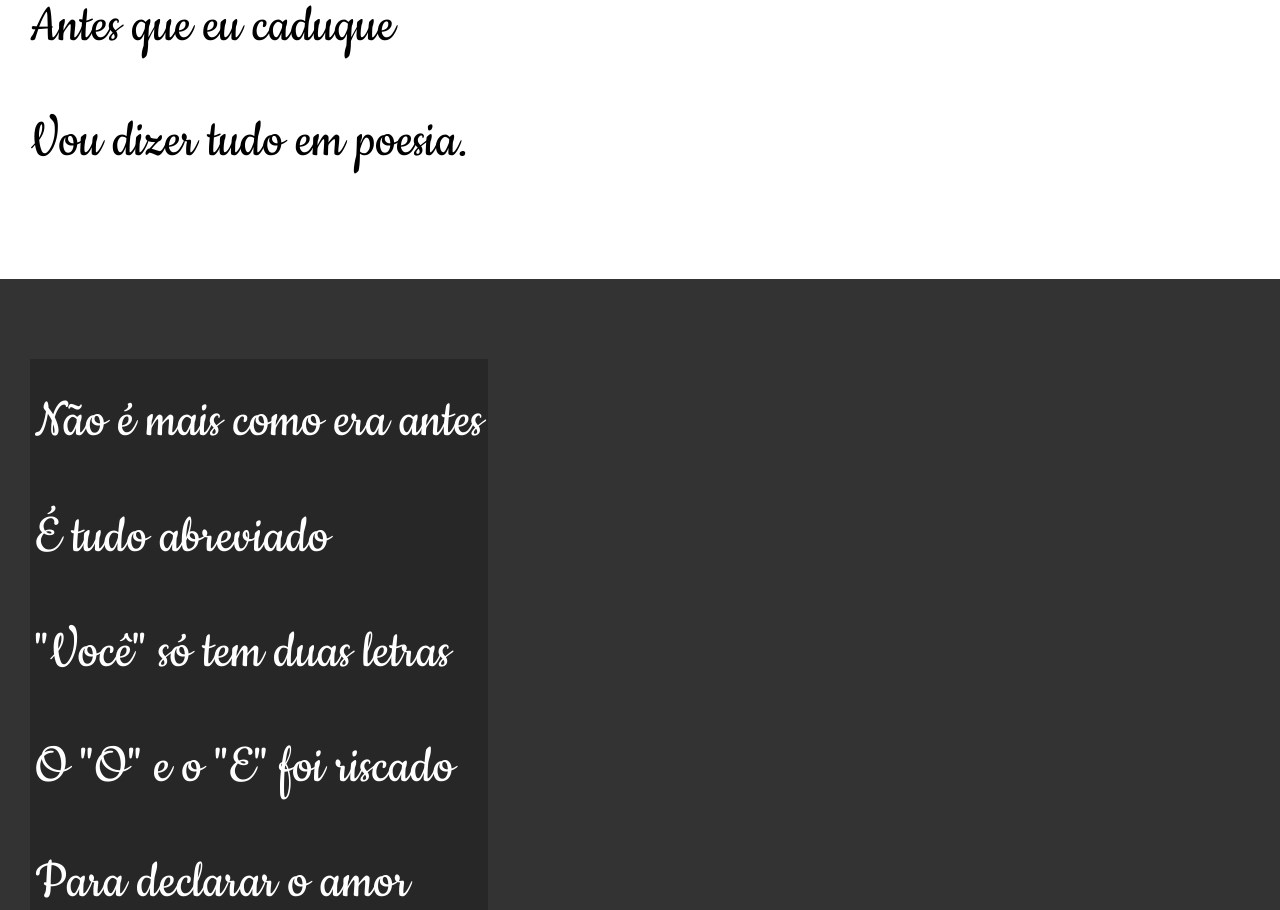
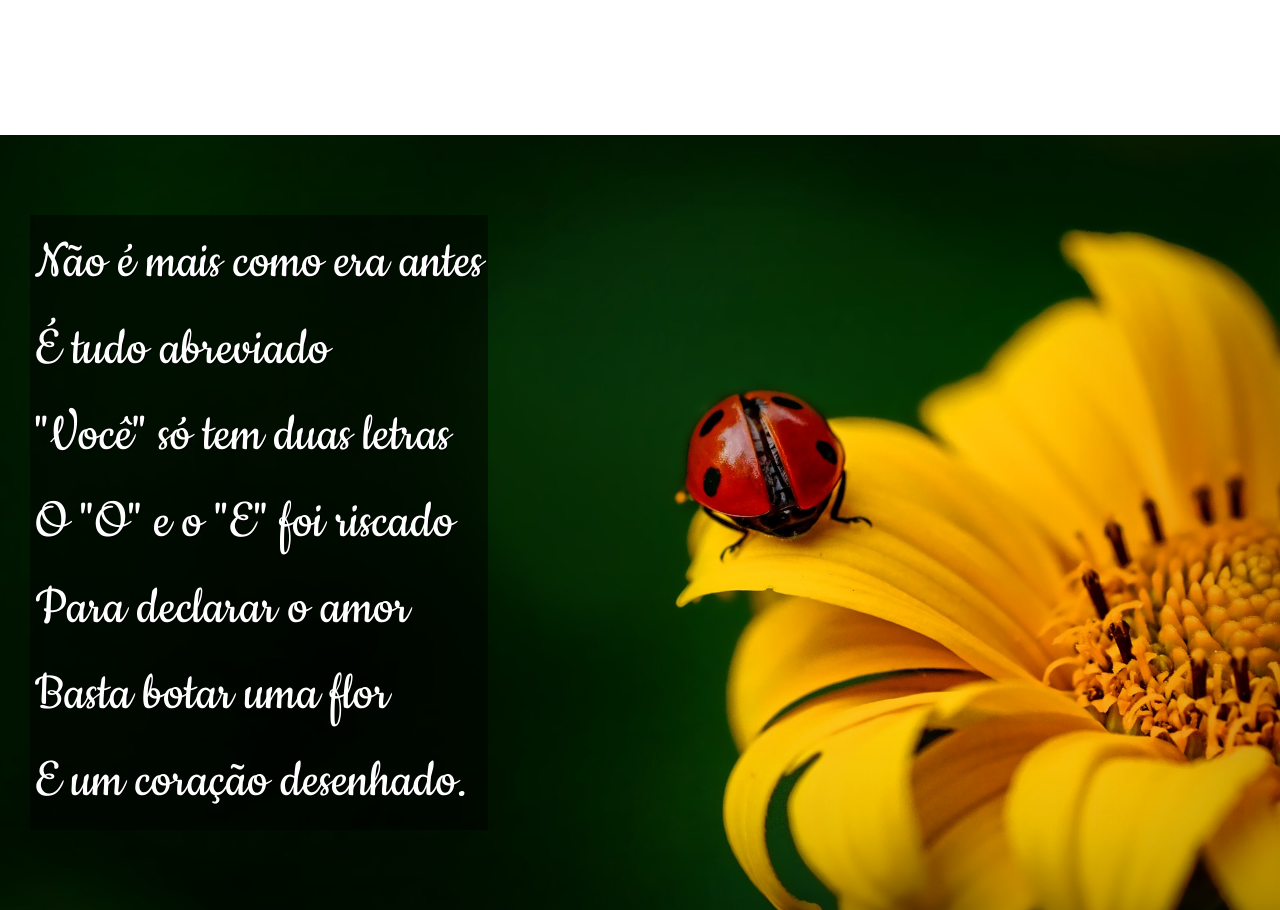
Before and after one commit to 007-LONE/html-css, a plain HTML site: page desafios/d012/index.html in a window 1280 px wide. Shown: the part 820-1730 px from the top of the page. Drawn offline with Linux system fonts and the light colour scheme.

Commit message:
desafio concluido

```diff
--- a/desafios/d012/estilo/style.css
+++ b/desafios/d012/estilo/style.css
@@ -53,10 +53,14 @@
 section {
     padding-top: 10vh;
     padding-bottom: 10vh;
-    line-height: 2em;
+    line-height: 1.5em;
     padding-left: 30px;
     font-family: var(--fonte3);
     font-size: 4.5vw;
+}
+
+section > p {
+    padding-bottom: 1em;
 }
 
 section.normal {
@@ -67,12 +71,25 @@
 section.imagem {
     background-color: rgb(51, 51, 51);
     color: white;
+    box-shadow: inset 6px 6px 13pc 0px rgba(0, 0, 0, 0.473);
+    background-size: cover;
+    background-attachment: fixed;
 }
 
 section.imagem > p {
     display: inline-block;
     padding: 5px;
-    background-color: rgba(0, 0, 0, 0.235);
+    background-color: rgba(0, 0, 0, 0.514);
+    text-shadow: 1px 1px 0px black;
+}
+
+section#img01 {
+    background-image: url(../imagens/background001.jpg);
+    background-position: right center;
+}
+
+section#img02 {
+    background-image: url(../imagens/background002.jpg);
 }
 
 footer {
--- a/desafios/d012/index.html
+++ b/desafios/d012/index.html
@@ -26,7 +26,7 @@
 
 
 
-    <section class="imagem">
+    <section class="imagem" id="img01">
         <p>
             Não é mais como era antes <br>
             É tudo abreviado <br>
@@ -64,7 +64,7 @@
 
 
 
-    <section class="imagem">
+    <section class="imagem" id="img02">
         <p>
             Tenho saudade das cartas <br>
             Escritas com a própria mão <br>
@@ -102,7 +102,7 @@
 
     <footer>
         <p>
-            Site criado por <a href="https://gustavoguanabara.github.io" target="_blank">Gustavo Gunabara</a> para o <a href="https://www.cursoemvideo.com" target="_blank">CursoemVideo</a>.
+            Site criado por <a href="https://gustavoguanabara.github.io" target="_blank">José Adilson</a> para o <a href="https://github.com/007-LONE">meu github</a>.
         </p>
     </footer>
 
```
